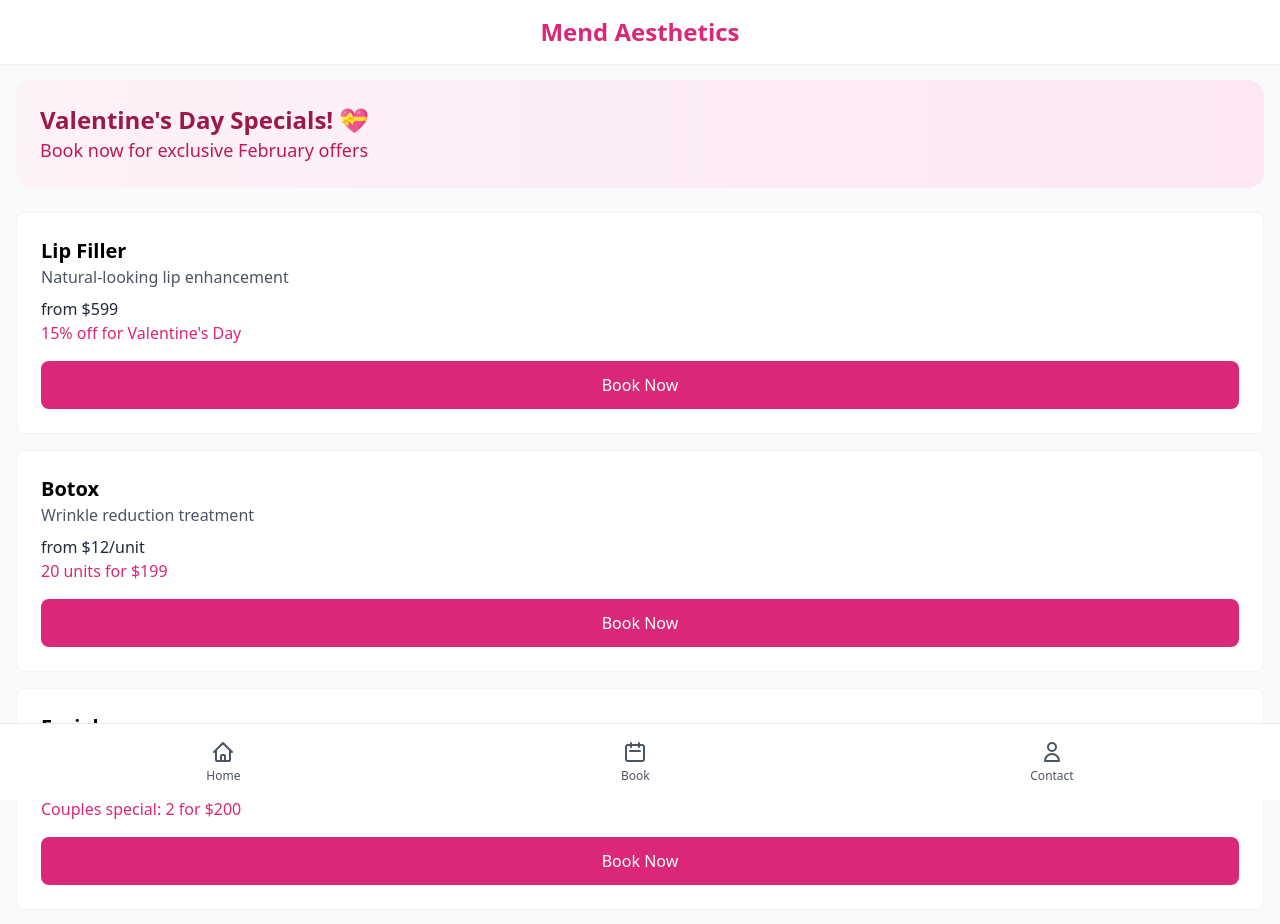
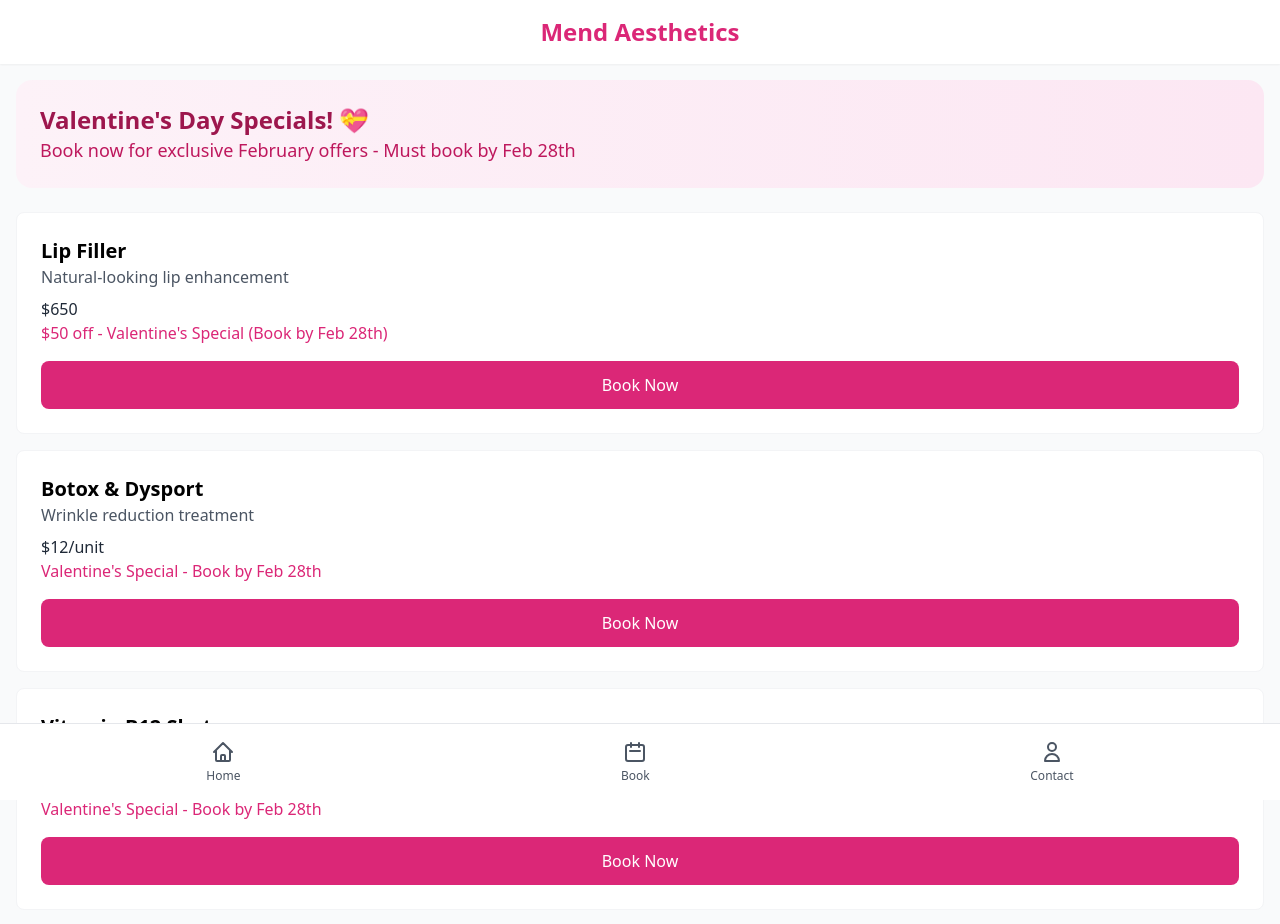
Before and after one commit to Thebluebaboon/NurseLanez, a plain HTML site: page index.html in a window 1280 px wide. Drawn offline with nearby package versions, Linux system fonts and the light colour scheme.

Commit message:
Update index.html

```diff
--- a/index.html
+++ b/index.html
@@ -62,36 +62,36 @@
                 <!-- Valentine's Banner -->
                 <div class="valentine-banner p-6 mb-6">
                     <h2 class="text-2xl font-semibold text-pink-800">Valentine's Day Specials! 💝</h2>
-                    <p class="text-pink-700 text-lg">Book now for exclusive February offers</p>
+                    <p class="text-pink-700 text-lg">Book now for exclusive February offers - Must book by Feb 28th</p>
                 </div>
 
                 <!-- Services -->
                 <div class="service-card">
                     <h3 class="text-xl font-semibold">Lip Filler</h3>
                     <p class="text-gray-600">Natural-looking lip enhancement</p>
-                    <p class="text-gray-800 mt-2">from $599</p>
-                    <p class="brand-pink font-medium">15% off for Valentine's Day</p>
+                    <p class="text-gray-800 mt-2">$650</p>
+                    <p class="brand-pink font-medium">$50 off - Valentine's Special (Book by Feb 28th)</p>
                     <button onclick="openBooking('Lip Filler')" class="book-button">
                         Book Now
                     </button>
                 </div>
 
                 <div class="service-card">
-                    <h3 class="text-xl font-semibold">Botox</h3>
+                    <h3 class="text-xl font-semibold">Botox & Dysport</h3>
                     <p class="text-gray-600">Wrinkle reduction treatment</p>
-                    <p class="text-gray-800 mt-2">from $12/unit</p>
-                    <p class="brand-pink font-medium">20 units for $199</p>
-                    <button onclick="openBooking('Botox')" class="book-button">
+                    <p class="text-gray-800 mt-2">$12/unit</p>
+                    <p class="brand-pink font-medium">Valentine's Special - Book by Feb 28th</p>
+                    <button onclick="openBooking('Botox/Dysport')" class="book-button">
                         Book Now
                     </button>
                 </div>
 
                 <div class="service-card">
-                    <h3 class="text-xl font-semibold">Facial</h3>
-                    <p class="text-gray-600">Customized skincare treatment</p>
-                    <p class="text-gray-800 mt-2">from $129</p>
-                    <p class="brand-pink font-medium">Couples special: 2 for $200</p>
-                    <button onclick="openBooking('Facial')" class="book-button">
+                    <h3 class="text-xl font-semibold">Vitamin B12 Shot</h3>
+                    <p class="text-gray-600">Energy boost & wellness treatment</p>
+                    <p class="text-gray-800 mt-2">$40</p>
+                    <p class="brand-pink font-medium">Valentine's Special - Book by Feb 28th</p>
+                    <button onclick="openBooking('B12 Shot')" class="book-button">
                         Book Now
                     </button>
                 </div>
@@ -106,8 +106,8 @@
                             <label class="block text-sm font-medium text-gray-700 mb-1">Select Service</label>
                             <select id="serviceSelect" required class="w-full p-2 border rounded-md">
                                 <option value="Lip Filler">Lip Filler</option>
-                                <option value="Botox">Botox</option>
-                                <option value="Facial">Facial</option>
+                                <option value="Botox/Dysport">Botox & Dysport</option>
+                                <option value="B12 Shot">Vitamin B12 Shot</option>
                             </select>
                         </div>
                         <div>
```
